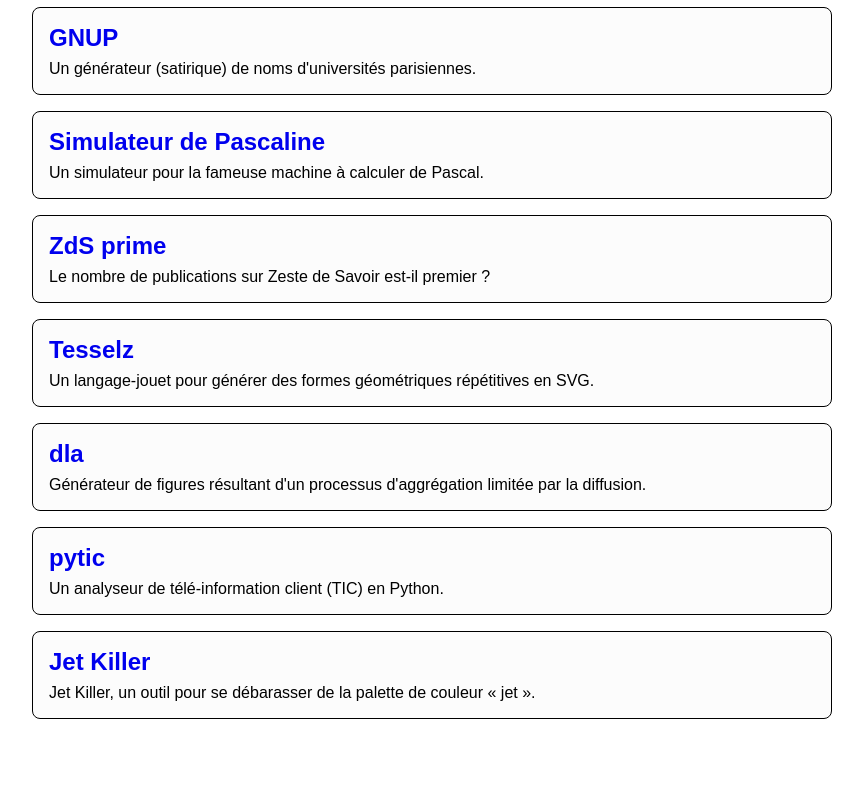
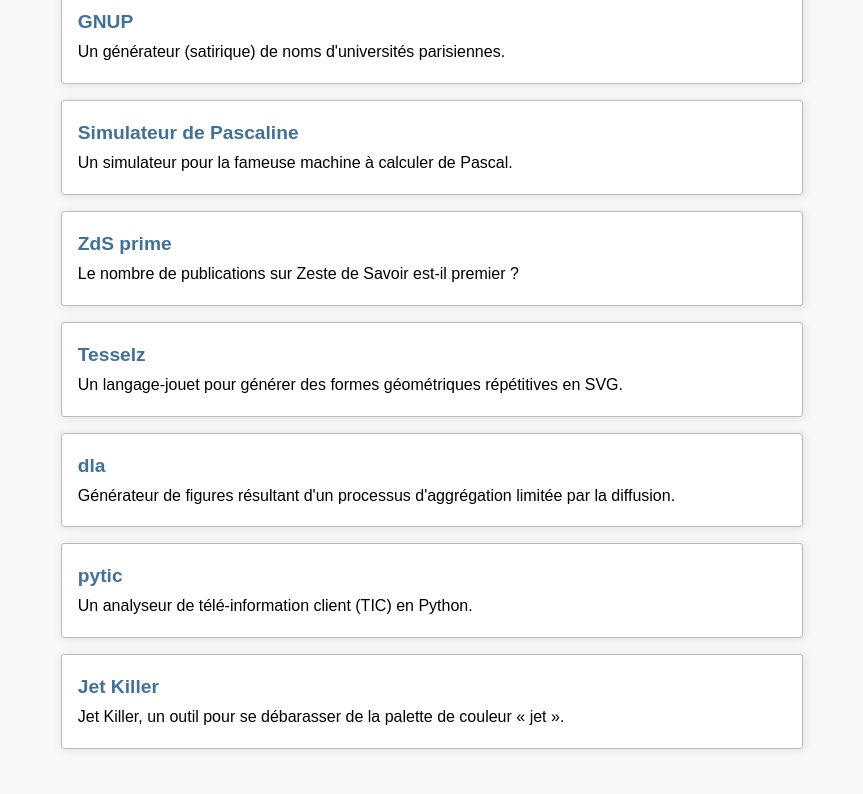
Before and after one commit to Arnaud-D/arnaud-d.github.io, a plain HTML site: page index.html in a window 1280 px wide. Shown: the part 97-891 px from the top of the page, without its empty margins (208-1071 px from the left). Before the commit the page ends 856 px from the top, so only its background shows below. Drawn offline with Linux system fonts and the light colour scheme.

Commit message:
Modify style of homepage

```diff
--- /dev/null
+++ b/css/main.css
@@ -0,0 +1,86 @@
+:root {
+    --size-10: 7.2rem;
+    --size-20: 6rem;
+    --size-30: 4.8rem;
+    --size-40: 3.6rem;
+    --size-50: 3rem;
+    --size-60: 2.4rem;
+    --size-70: 2rem;
+    --size-80: 1.8rem;
+    --size-90: 1.6rem;
+    --size-100: 1.4rem;
+    --size-110: 1.2rem;
+    --size-120: 1rem;
+    --size-130: 0.8rem;
+}
+
+html {
+    font-size: var(--size-120);
+    line-height: var(--size-80);
+    font-family: sans-serif;
+    background-color: #f8f8f8;
+}
+
+body {
+    max-width: 800px;
+    margin: auto;
+}
+
+main {
+    margin: 0 auto;
+    padding: var(--size-80);
+}
+
+h1,
+h2,
+p,
+ul,
+li,
+fieldset {
+    margin: 0;
+}
+
+h1 {
+    font-size: var(--size-100);
+    margin-bottom: calc(1*var(--size-80));
+    text-align: left;
+}
+
+h2 {
+    font-size: var(--size-110);
+    line-height: calc(2*var(--size-80));
+}
+
+p {
+    margin-bottom: var(--size-80);
+    line-height: var(--size-80);
+}
+
+a {
+    color: rgb(65, 113, 153);
+}
+
+article {
+    padding: 1rem 1rem 1rem 1rem;
+    margin-bottom: 1rem;
+    border-radius: 3px;
+    background-color: #ffffff;
+    box-shadow: 1px 1px 10px rgb(223, 223, 223);
+    border: 1px solid rgb(187, 187, 187);
+}
+
+article h2 {
+    line-height: var(--size-70);
+}
+
+article h2 a {
+    text-decoration: none;
+}
+
+article h2 a:hover {
+    text-decoration: underline;
+}
+
+article p {
+    margin: 0;
+}
--- a/index.html
+++ b/index.html
@@ -5,46 +5,7 @@
     <title>Accueil</title>
     <meta name="viewport" content="width=device-width, minimum-scale=1.0, initial-scale=1.0">
     <meta charset="utf-8">
-  <style>
-    * {
-      font-family: sans-serif;
-    }
-
-    main {
-      max-width: 800px;
-      margin: 0 auto;
-      padding: 1rem;
-    }
-
-    h1 {
-      text-align: center;
-    }
-
-    article {
-      border: 0.1rem solid black;
-      padding: 1rem 1rem 1rem 1rem;
-      margin-bottom: 1rem;
-      border-radius: 0.5rem;
-      background: #fcfcfc;
-    }
-
-    article h2 {
-      margin: 0;
-      margin-bottom: 0.5rem;
-    }
-
-    article h2 a {
-      text-decoration: none;
-    }
-
-    article h2 a:hover {
-      text-decoration: underline;
-    }
-
-    article p {
-      margin: 0;
-    }
-  </style>
+    <link href="css/main.css" rel="stylesheet">
 </head>
 
 <body>
```
Lines whose indentation alone changed are shown as unchanged.
